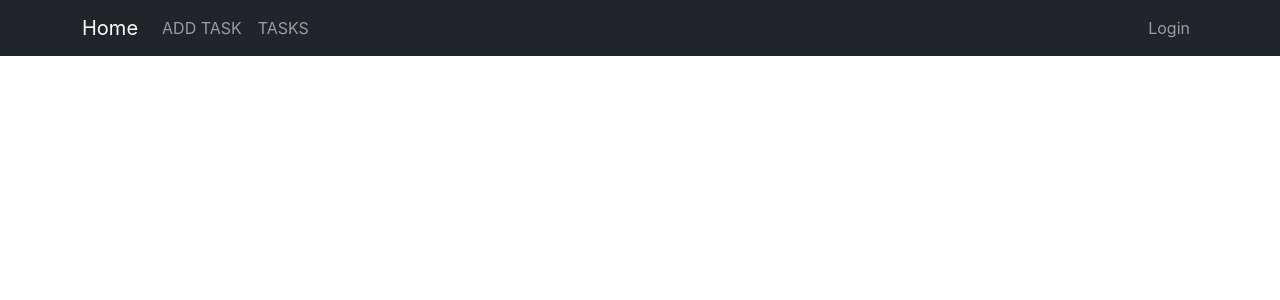
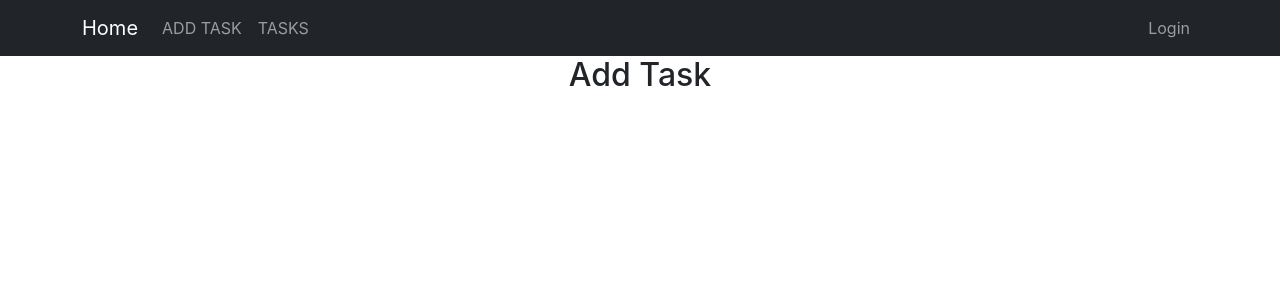
Before and after one commit to bellicose77/todo-auth-app-clientside, a React (Create React App) app in the folder todo-crud-auth/: page /tasks in a window 1280 px wide. Shown: the top 300 px of the page. Built offline with nearby package versions, Linux system fonts and the light colour scheme.

Commit message:
react-router

```diff
--- a/todo-crud-auth/src/App.js
+++ b/todo-crud-auth/src/App.js
@@ -1,6 +1,7 @@
 
 import { BrowserRouter as Router, Routes,Route } from 'react-router-dom';
 import './App.css';
+import AddTask from './components/AddTask/AddTask';
 import Home from './components/Home/Home';
 import Nabigation from './components/Nabigation/Nabigation';
 
@@ -11,6 +12,7 @@ function App() {
       <Nabigation/>
       <Routes>
         <Route path="/home" element={<Home/>}/>
+        <Route path="/tasks" element={<AddTask/>}/>
       </Routes>
       </Router>
 
```
